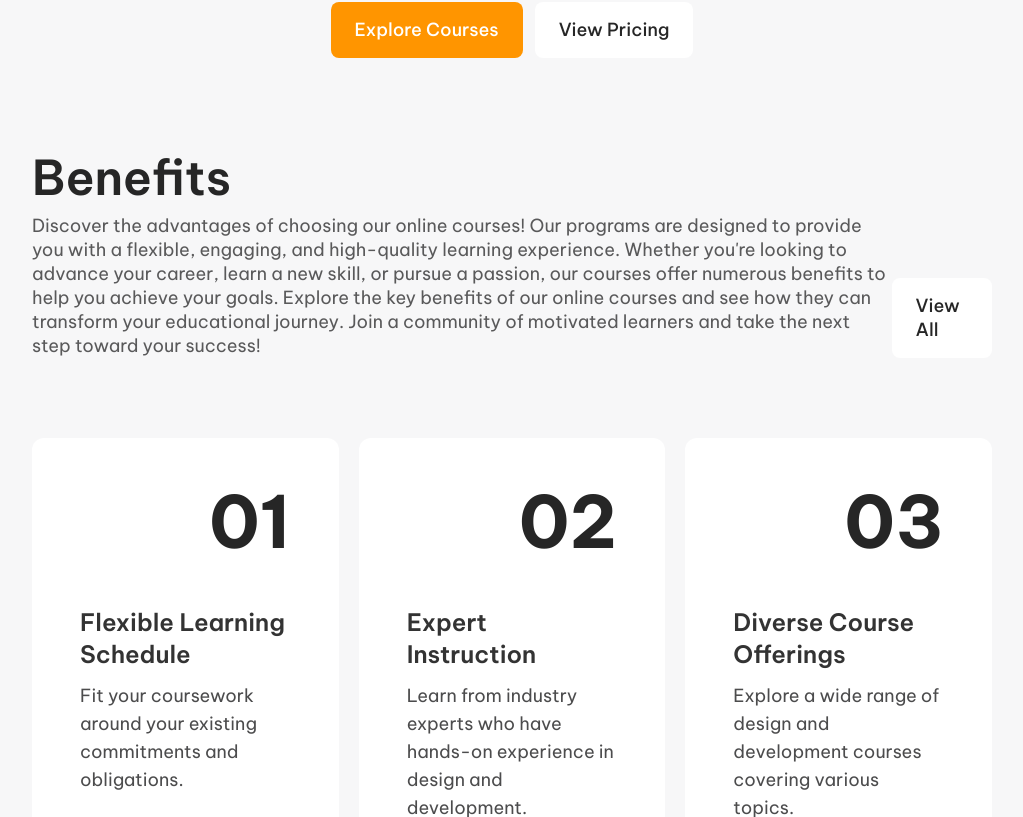
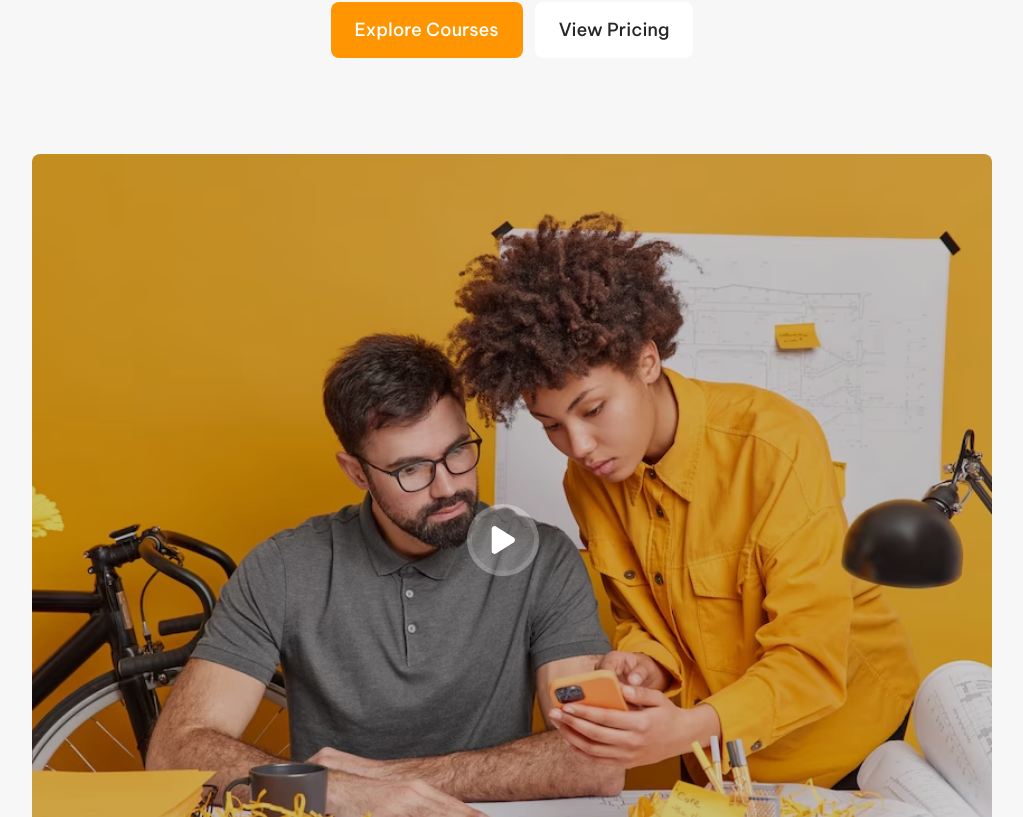
Before and after one commit to mjtavrs/skillbridge-2.0, a Next.js app: page / in a window 1280 px wide. Shown: the part 503-1320 px from the top of the page, without its empty margins (128-1151 px from the left). Built offline with nearby package versions, Linux system fonts and the light colour scheme.

Commit message:
feat: Create the Video and Pathname components. Create the PageSections data.

```diff
--- a/src/app/Header.tsx
+++ b/src/app/Header.tsx
@@ -22,13 +22,13 @@ function NavigationMenu() {
         <a href="#">Home</a>
       </li>
       <li className="rounded-lg px-6 py-4">
-        <a href="#">Courses</a>
+        <a href="/courses">Courses</a>
       </li>
       <li className="rounded-lg px-6 py-4">
         <a href="#">About Us</a>
       </li>
       <li className="rounded-lg px-6 py-4">
-        <a href="#">Pricing</a>
+        <a href="/pricing">Pricing</a>
       </li>
       <li className="rounded-lg px-6 py-4">
         <a href="#">Contact</a>
--- /dev/null
+++ b/src/app/PageSection.tsx
@@ -0,0 +1,17 @@
+interface PageSectionProps {
+  title: string
+  description: string
+}
+
+export function PageSection({ title, description }: PageSectionProps) {
+  return (
+    <section className="mx-8 my-24 border-b border-skillbridge-white-90 px-32 pb-12">
+      <div className="grid-cols-pageSection grid items-center gap-24">
+        <h1 className="text-5xl font-semibold text-skillbridge-grey-15">
+          {title}
+        </h1>
+        <p className="text-lg text-skillbridge-grey-35">{description}</p>
+      </div>
+    </section>
+  )
+}
--- /dev/null
+++ b/src/app/Pathname.tsx
@@ -0,0 +1,9 @@
+'use client'
+
+import { usePathname } from 'next/navigation'
+
+export function Pathname() {
+  const pathname = usePathname()
+
+  return pathname
+}
--- /dev/null
+++ b/src/app/Video.tsx
@@ -0,0 +1,19 @@
+import Image from 'next/image'
+
+export function Video() {
+  return (
+    <div className="relative mx-40 h-[49.375rem]">
+      <Image
+        src="/assets/webp/homeVideoCover.webp"
+        layout="fill"
+        objectFit="cover"
+        alt=""
+        quality={80}
+        className="brightness-80 rounded-lg"
+      />
+      <span className="absolute left-[calc(50%-2.8125rem)] top-[calc(50%-2.8125rem)] cursor-pointer">
+        <Image src="/assets/svg/playButton.svg" width={72} height={72} alt="" />
+      </span>
+    </div>
+  )
+}
--- /dev/null
+++ b/src/app/courses/page.tsx
@@ -0,0 +1,10 @@
+import { PageSection } from '../PageSection'
+
+export default function Courses() {
+  return (
+    <PageSection
+      title="Online Courses on Design and Development"
+      description={`Welcome to our online course page, where you can enhance your skills in design and development. Choose from our carefully curated selection of 10 courses designed to provide you with comprehensive knowledge and practical experience. Explore the courses below and find the perfect fit for your learning journey.`}
+    />
+  )
+}
--- /dev/null
+++ b/src/app/data/PagesSections.ts
@@ -0,0 +1,7 @@
+export const PagesSections = [
+  {
+    id: 'Courses',
+    title: 'Online Courses on Design and Development',
+    description: `Welcome to our online course page, where you can enhance your skills in design and development. Choose from our carefully curated selection of 10 courses designed to provide you with comprehensive knowledge and practical experience. Explore the courses below and find the perfect fit for your learning journey.`,
+  },
+]
--- a/src/app/page.tsx
+++ b/src/app/page.tsx
@@ -1,13 +1,15 @@
 import { Hero } from './Hero'
+import { Video } from './Video'
+import { SectionsList } from './components/Section/SectionsList'
+import { PricingSection } from './components/Pricing/PricingSection'
 import { FaqSection } from './components/FAQ/FaqSection'
-import { PricingSection } from './components/Pricing/PricingSection'
-import { SectionsList } from './components/Section/SectionsList'
 
 export default function Home() {
   return (
     <>
       <Hero />
-      <div className="space-y-24">
+      <Video />
+      <div className="space-y-24 py-36">
         <SectionsList />
         <PricingSection />
         <FaqSection />
--- /dev/null
+++ b/src/app/pricing/page.tsx
@@ -0,0 +1,3 @@
+export default function Pricing() {
+  return <h1>Pricing page</h1>
+}
--- a/tailwind.config.ts
+++ b/tailwind.config.ts
@@ -35,6 +35,10 @@ const config: Config = {
         threeColumnWrapper: '1fr 1fr 1fr',
         faqSection: '25.5rem 1fr',
         faqQuestion: '1fr 3.25rem',
+        pageSection: '1fr 1fr',
+      },
+      brightness: {
+        '80': '.8',
       },
     },
   },
```
Also changed, not shown: public/assets/svg/playButton.svg (added), public/assets/webp/homeVideoCover.webp (added).
